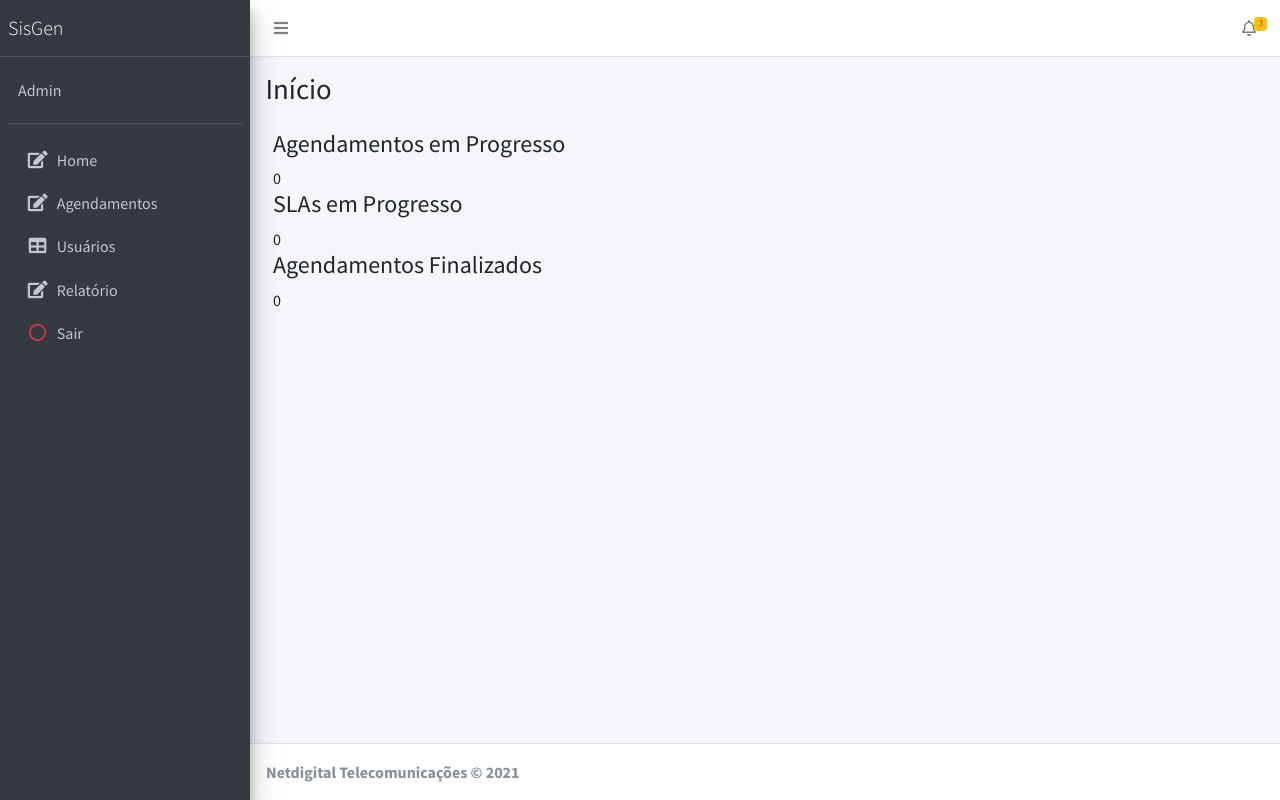
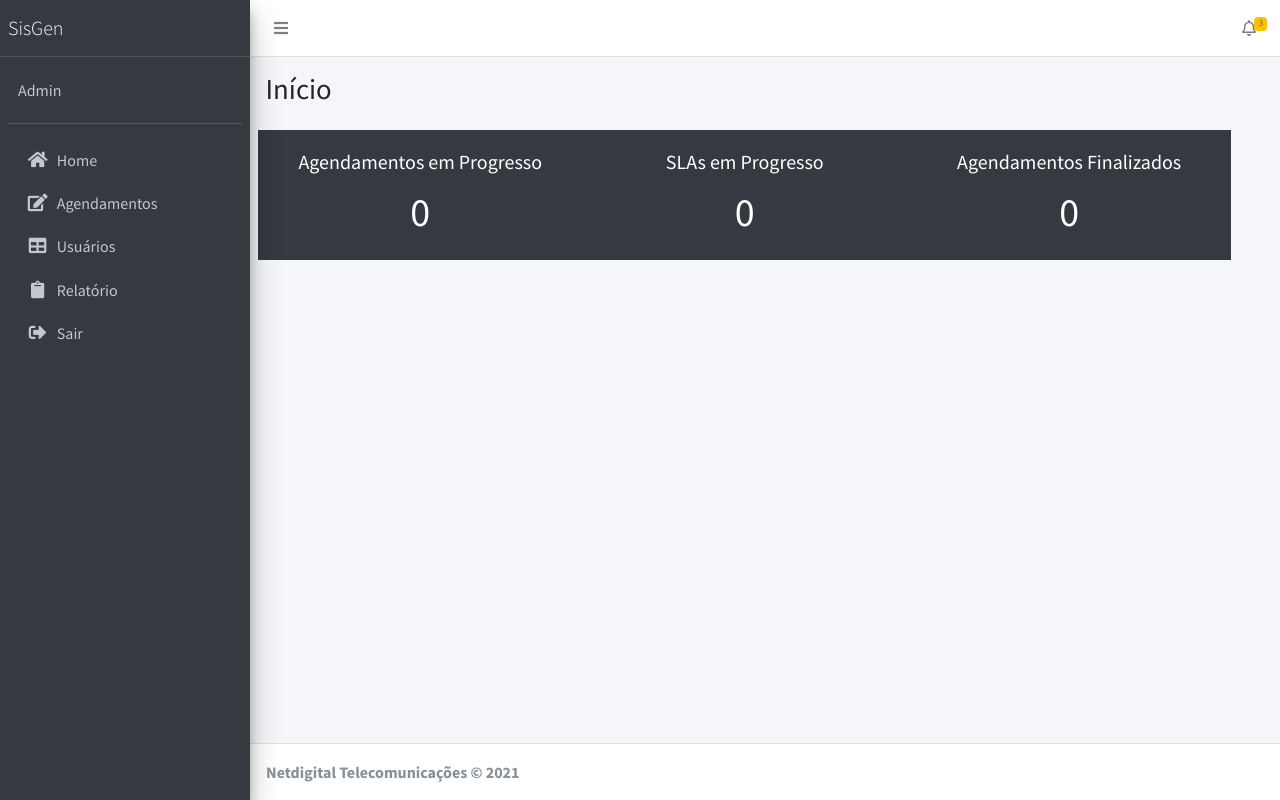
Before and after one commit to edgeratedrko/sisgen, a Django app: page /home/ in a window 1280 px wide. Run offline with Django 3.2, Linux system fonts and the light colour scheme; some libraries are stand-ins or nearby versions.

Commit message:
alterações visuais e adição de dashboard

```diff
--- a/controluser/forms.py
+++ b/controluser/forms.py
@@ -5,7 +5,7 @@ from django.contrib.auth import get_user_model
 User = get_user_model()
 
 class userForm(forms.ModelForm):
-    password = forms.CharField(widget=forms.PasswordInput)
+    password = forms.CharField(label='Senha', widget=forms.PasswordInput)
     password2 = forms.CharField(label='Confirmar Senha', widget=forms.PasswordInput)
 
     class Meta:
--- a/sisgen/templates/agendamentos.html
+++ b/sisgen/templates/agendamentos.html
@@ -9,7 +9,7 @@
           </div>
           <div class="col-sm-6">
             <ol class="breadcrumb float-sm-right">
-              <li class="breadcrumb-item"><a href="#">Home</a></li>
+              <li class="breadcrumb-item"><a href="../home">Home</a></li>
               <li class="breadcrumb-item active">Agendamentos</li>
             </ol>
           </div>
--- a/sisgen/templates/base.html
+++ b/sisgen/templates/base.html
@@ -57,7 +57,7 @@
   <!-- Main Sidebar Container -->
   <aside class="main-sidebar sidebar-dark-primary elevation-4">
     <!-- Brand Logo -->
-    <a href="../../index3.html" class="brand-link">
+    <a href="../home" class="brand-link">
       <span class="brand-text font-weight-light">SisGen</span>
     </a>
 
@@ -77,7 +77,7 @@
                with font-awesome or any other icon font library -->
           <li class="nav-item">
             <a href="../home" class="nav-link">
-              <i class="nav-icon fas fa-edit"></i>
+              <i class="nav-icon fas fa-home"></i>
               <p>
                 Home
               </p>
@@ -100,8 +100,8 @@
             </a>
           </li>
           <li class="nav-item">
-            <a href="../agendamentos" class="nav-link">
-              <i class="nav-icon fas fa-edit"></i>
+            <a href="../relatorios" class="nav-link">
+              <i class="nav-icon fas fa-clipboard"></i>
               <p>
                 Relatório
               </p>
@@ -109,7 +109,7 @@
           </li>
           <li class="nav-item">
              <a href="/logout" class="nav-link">
-              <i class="nav-icon far fa-circle text-danger"></i>
+              <i class="nav-icon fas fa-sign-out-alt"></i>
               <p>
                 Sair
               </p>
--- a/sisgen/templates/homepage.html
+++ b/sisgen/templates/homepage.html
@@ -1,6 +1,36 @@
 {% extends "base.html" %}
 {% block content %}
-<!-- Content Header (Page header) -->
+<!-- CSS Styling -->
+    <style>
+        .dashboard {
+            padding: 0;
+            width: 100%;
+            display: block;
+        }
+
+        .dashboard h4 {
+            font-size: 20px;
+        }
+
+        .dashboard span {
+            font-size: 40px;
+            display: block;
+            width: 100%;
+        }
+
+        .dashboard-box {
+            float: left;
+            background-color: #343a40;
+            color: #FFFFFF;
+            padding: 20px;
+            box-sizing: border-box;
+            height: 130px;
+            width: 32%;
+            text-align: center;
+        }
+    </style>
+
+    <!-- Header -->
     <section class="content-header">
       <div class="container-fluid">
         <div class="row mb-2">
--- a/sisgen/templates/relatorios.html
+++ b/sisgen/templates/relatorios.html
@@ -9,8 +9,8 @@
           </div>
           <div class="col-sm-6">
             <ol class="breadcrumb float-sm-right">
-              <li class="breadcrumb-item"><a href="#">Home</a></li>
-              <li class="breadcrumb-item active">Agendament1os</li>
+              <li class="breadcrumb-item"><a href="../home">Home</a></li>
+              <li class="breadcrumb-item active">Relatórios</li>
             </ol>
           </div>
         </div>
--- a/sisgen/templates/usuarios.html
+++ b/sisgen/templates/usuarios.html
@@ -9,7 +9,7 @@
           </div>
           <div class="col-sm-6">
             <ol class="breadcrumb float-sm-right">
-              <li class="breadcrumb-item"><a href="#">Home</a></li>
+              <li class="breadcrumb-item"><a href="../home">Home</a></li>
               <li class="breadcrumb-item active">Lista de Usuários</li>
             </ol>
           </div>
--- a/sisgen/urls.py
+++ b/sisgen/urls.py
@@ -28,4 +28,5 @@ urlpatterns = [
     path('', include("django.contrib.auth.urls")),
     path('', redirectLogin, name='login'),
     path('home/', TemplateView.as_view(template_name='homepage.html')),
+    path('relatorios/', TemplateView.as_view(template_name='relatorios.html')),
 ]
```
Also changed, not shown: sisgen/templates/equipes.html (deleted, +0 -33 lines).
